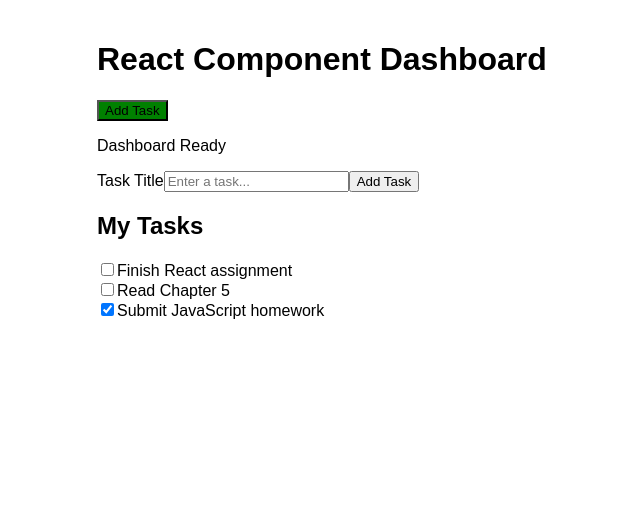
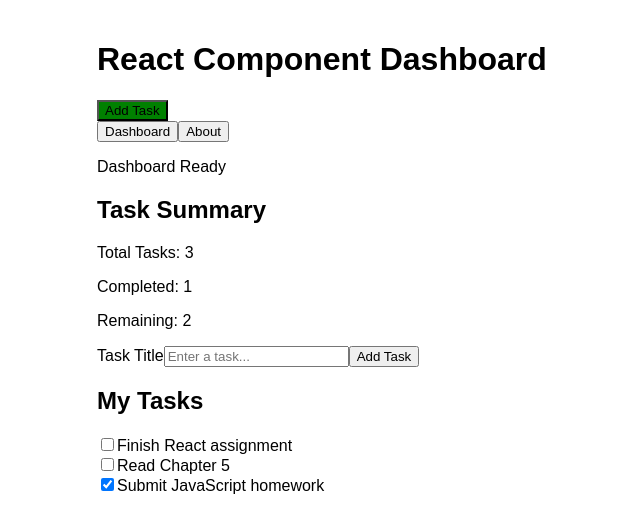
Before and after one commit to ATamez92/react-component-dashboard, a React (Vite) app: page / in a window 1280 px wide. Shown: the top 530 px of the page, without its empty margins (113-753 px from the left). Built offline with nearby package versions, Linux system fonts and the light colour scheme.

Commit message:
Add conditional navigation and task summary

```diff
--- a/src/App.jsx
+++ b/src/App.jsx
@@ -3,11 +3,17 @@ import './App.css'
 import Header from './components/Header'
 import TaskList from './components/TaskList'
 import TaskForm from './components/TaskForm'
+import About from './components/About'
+import Summary from './components/Summary'
 
 // App manages shared task state and renders the main components.
 function App() {
   // Controls which message is displayed using a boolean.
   const isReady = true;
+
+  // Track which application view should be displayed.
+  // The dashboard is the default view when the app first loads.
+  const [view, setView] = useState('dashboard')
 
   // Store the task array in React state so its changes
   // can trigger updates to the interface.
@@ -44,14 +50,41 @@ function App() {
       {/* Render the Header component imported from Header.jsx */}
       <Header title="React Component Dashboard" />
 
+      {/* Switch between views by updating React state. */}
+      <nav aria-label="Dashboard navigation">
+        <button
+          type="button"
+          onClick={() => setView('dashboard')}
+        >
+          Dashboard
+        </button>
+
+        <button
+          type="button"
+          onClick={() => setView('about')}
+        >
+          About
+        </button>
+      </nav>
+
       {/* Display a message based on the isReady condition. */}
       <p>{isReady ? "Dashboard Ready" : "Dashboard Not Ready"}</p>
 
-      {/* Display the form above the task list. */}
-      <TaskForm addTask={addTask} />
+      {/* Display the Dashboard or About content based on React state. */}
+      {view === 'dashboard' ? (
+        <>
+          {/* Pass the tasks array to Summary to calculate statistics. */}
+          <Summary tasks={tasks} />
 
-      {/* Pass both the task data and the function for updating it. */}
-      <TaskList tasks={tasks} toggleTask={toggleTask} />
+          {/* Display the form above the task list. */}
+          <TaskForm addTask={addTask} />
+
+          {/* Pass both the task data and the function for updating it. */}
+          <TaskList tasks={tasks} toggleTask={toggleTask} />
+        </>
+      ) : (
+        <About />
+      )}
 
     </div>
   )
--- /dev/null
+++ b/src/components/About.jsx
@@ -0,0 +1,23 @@
+// About displays information about the React dashboard.
+// This component does not require props or state.
+const About = () => {
+    return (
+        <section>
+            <h2>About This Application</h2>
+
+            <p>
+                This space is reservered for the Student Productivity Dashboard
+                and was built using React to help users organize and track their
+                tasks.
+            </p>
+
+            <p>
+                The application contains reusable components, props, state
+                management, event handling, and controlled forms.
+            </p>
+        </section>
+    )
+}
+
+// Export About so it can be imported into App.jsx
+export default About
--- /dev/null
+++ b/src/components/Summary.jsx
@@ -0,0 +1,28 @@
+// Receive the tasks array from the parent component.
+// Summary calculates statistics without maintaining separate state.
+const Summary = ({ tasks }) => {
+
+    // Count every object currently stored in the tasks array.
+    const total = tasks.length
+
+    // Create an array containing only completed tasks,
+    // then count how many objects passed the condiditon.
+    const completed = tasks.filter(task => task.done).length
+
+    // Calculate the remaining tasks using the two counts.
+    const remaining = total - completed
+
+    return (
+        <section>
+            <h2>Task Summary</h2>
+
+            {/* Display the calculated statistics. */}
+            <p>Total Tasks: {total}</p>
+            <p>Completed: {completed}</p>
+            <p>Remaining: {remaining}</p>
+        </section>
+    )
+}
+
+// Export Summary so App
+export default Summary
```
